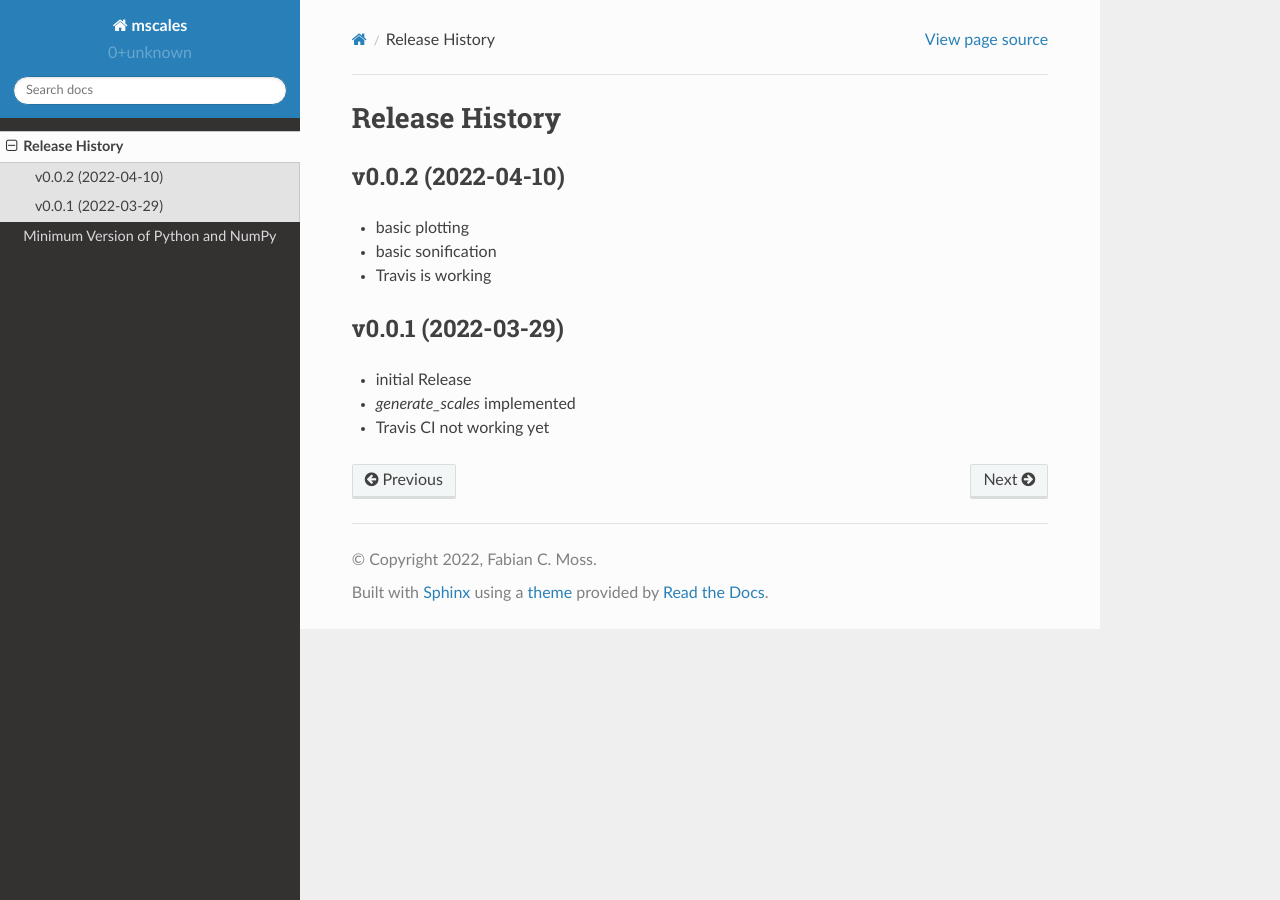
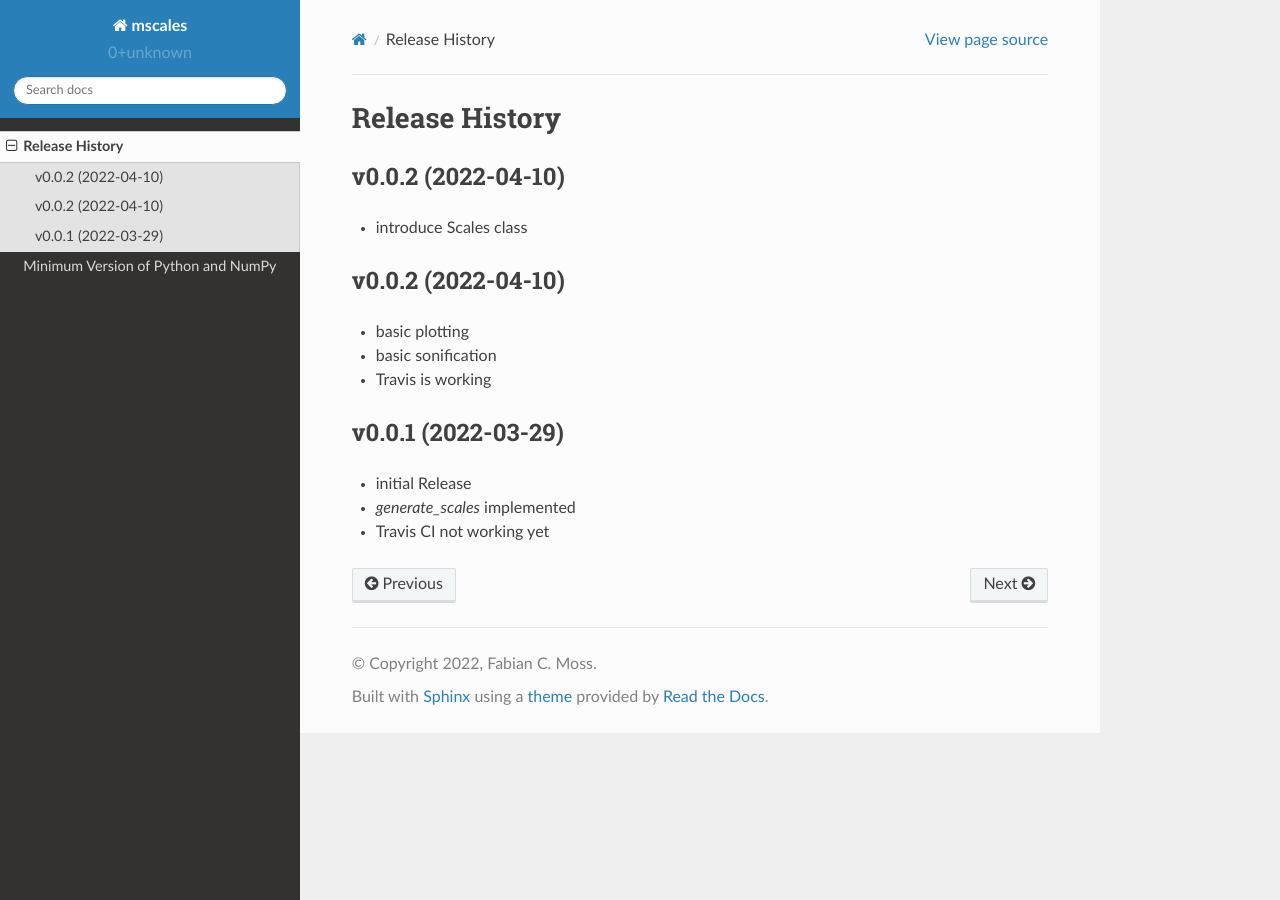
Before and after one commit to fabianmoss/mscales, a Sphinx documentation site: the page built from docs/source/release-history.rst, in a window 1280 px wide. Built offline with Sphinx 7.4.7 and the Read the Docs theme 2.0.0, drawn with Linux system fonts in a browser that asks for light colours.

Commit message:
update history

```diff
--- a/docs/source/release-history.rst
+++ b/docs/source/release-history.rst
@@ -1,6 +1,11 @@
 ===============
 Release History
 ===============
+
+v0.0.2 (2022-04-10)
+-------------------
+
+- introduce Scales class
 
 v0.0.2 (2022-04-10)
 -------------------
```
